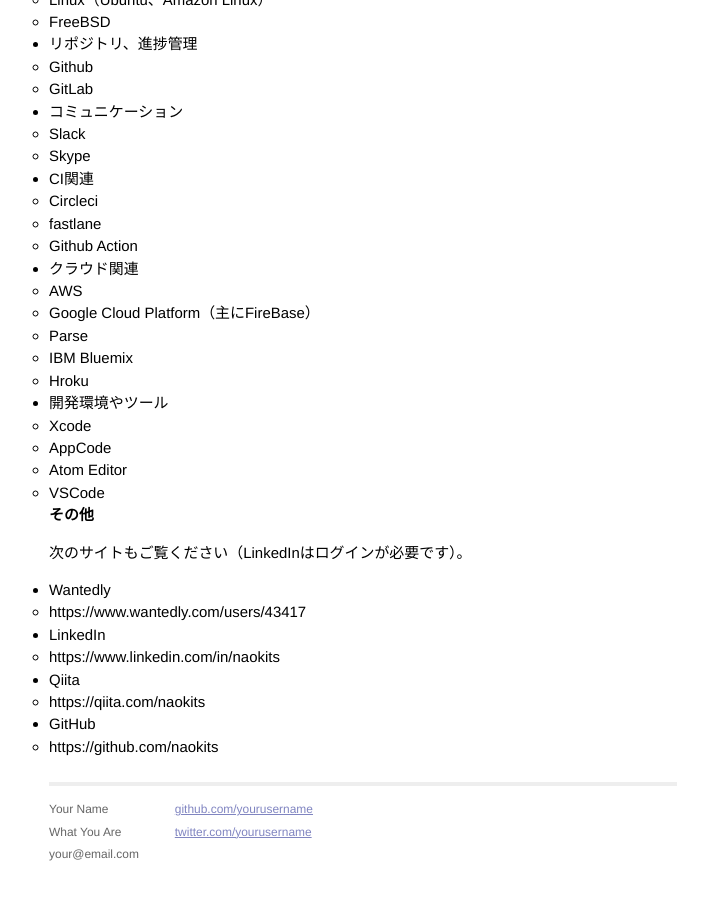
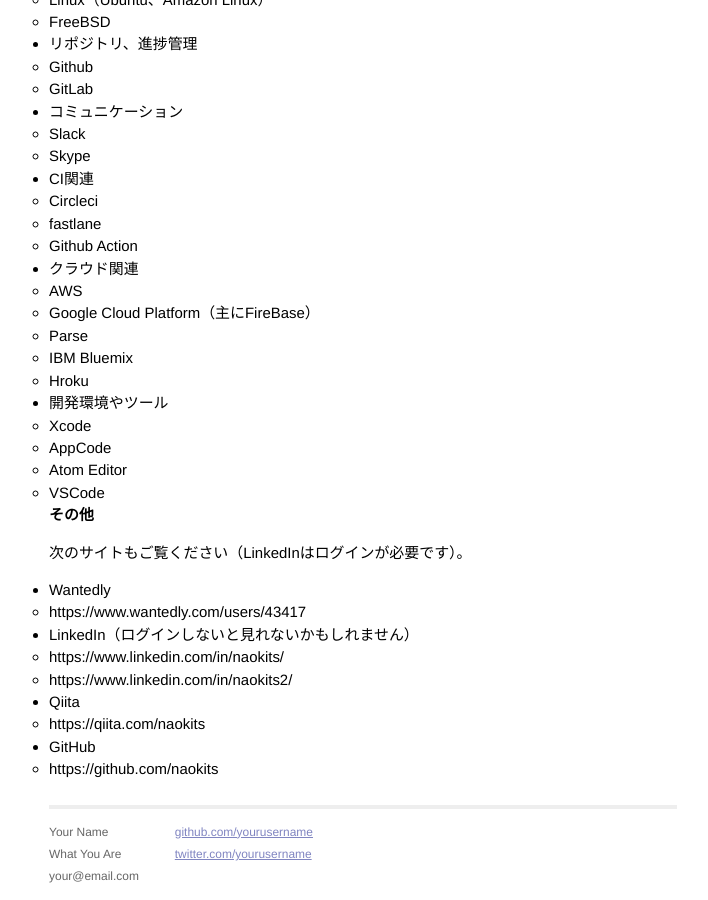
Before and after one commit to naoland/naokits.github.io, a Jekyll site: the page built from resume.md, in a window 1280 px wide and 900 px high, scrolled down 2702 px. Shown: the whole window, without its empty margins (277-985 px from the left). Built offline with Jekyll 4.4.1, drawn with Linux system fonts in a browser that asks for light colours; our own code applies the rules of GitHub Pages for plain Markdown files; Markdown is read by kramdown in place of the engine named in the settings; before the commit the page ends 3579 px from its top, so only the background shows below that.

Commit message:
Update resume.md

```diff
--- a/resume.md
+++ b/resume.md
@@ -157,8 +157,9 @@
 
 - Wantedly
   - https://www.wantedly.com/users/43417
-- LinkedIn
-  - https://www.linkedin.com/in/naokits
+- LinkedIn（ログインしないと見れないかもしれません）
+  - https://www.linkedin.com/in/naokits/
+  - https://www.linkedin.com/in/naokits2/
 - Qiita
   - https://qiita.com/naokits
 - GitHub
```
